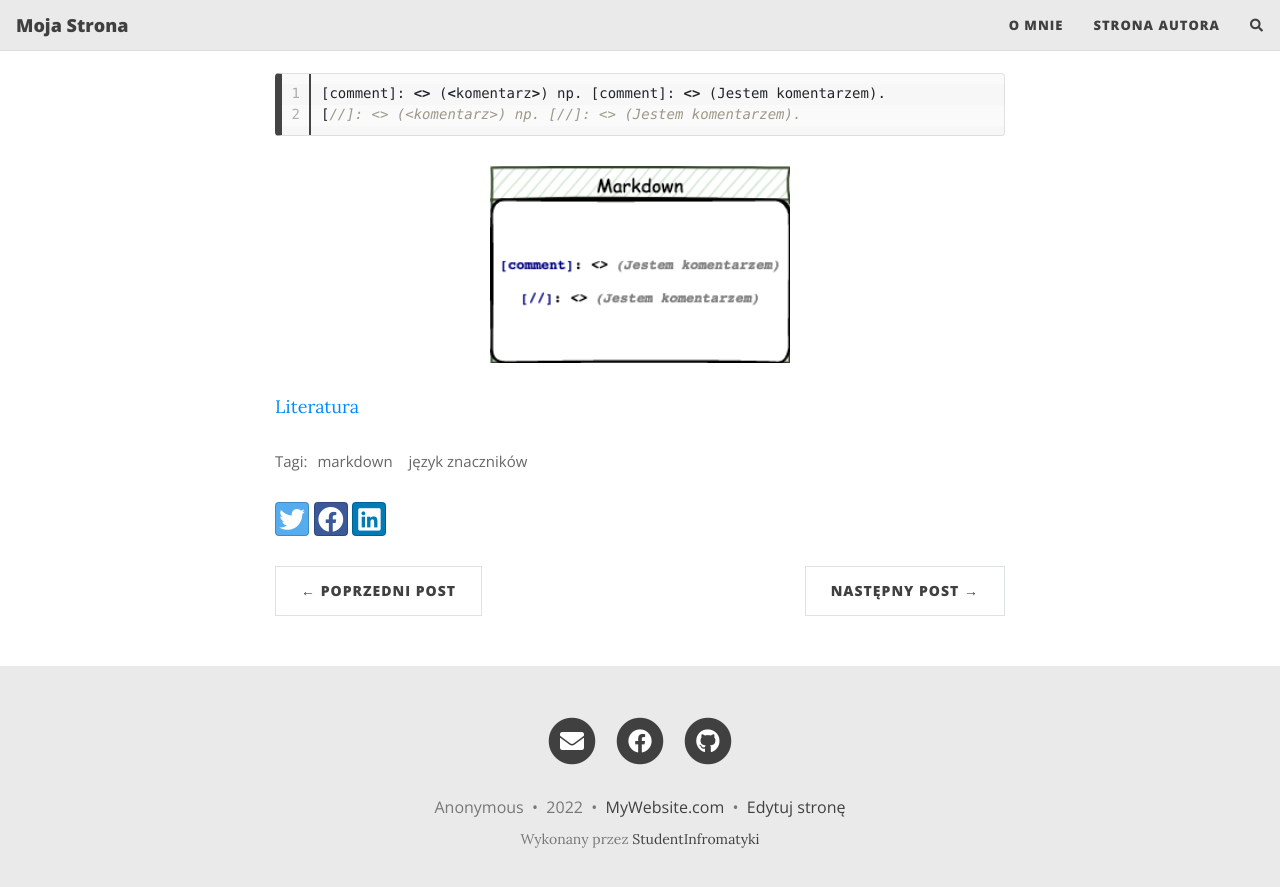
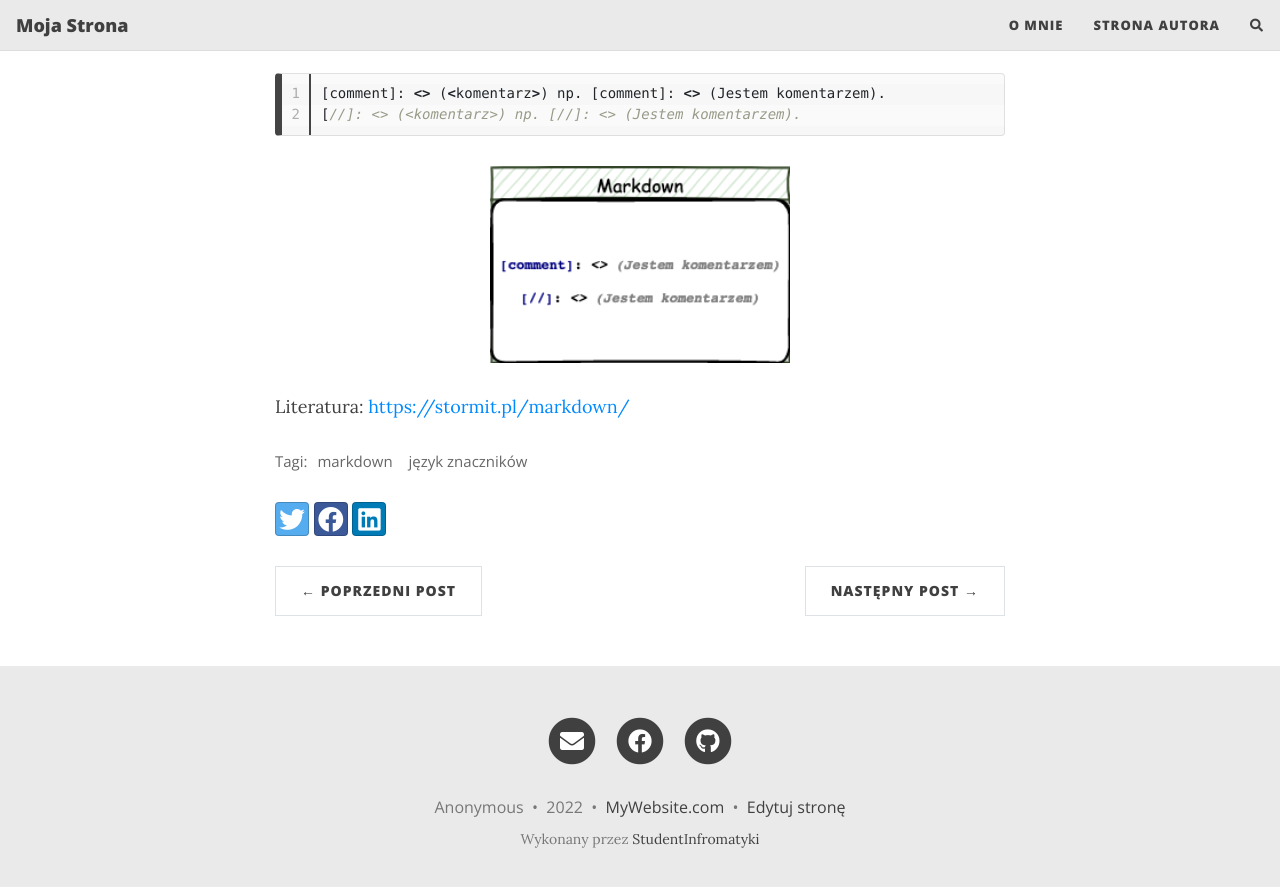
Before and after one commit to StudentInfromatyki/StudentInfromatyki.github.io, a Jekyll site: the page built from _posts/2022-09-30-Markdown.md, in a window 1280 px wide and 900 px high, scrolled down 9223 px. Shown: the top 887 px of the window. Built offline with Jekyll 4.4.1, drawn with Linux system fonts in a browser that asks for light colours; nearby versions of some CDN libraries; comment, search, counter and statistics services are not loaded; some of the changed lines change nothing that is shown.

Commit message:
Initial Commit

```diff
--- a/_posts/2022-09-30-Markdown.md
+++ b/_posts/2022-09-30-Markdown.md
@@ -205,4 +205,6 @@ Zdarzają się sytuacje, kiedy chcemy pozostawić komentarz, który ma nie być
   <img src="\assets\img\markdown\11.png" width="300" alt="markdown">
 </p>
 
-[Literatura](https://stormit.pl/markdown/)
+
+Literatura:
+[https://stormit.pl/markdown/](https://stormit.pl/markdown/)
```
